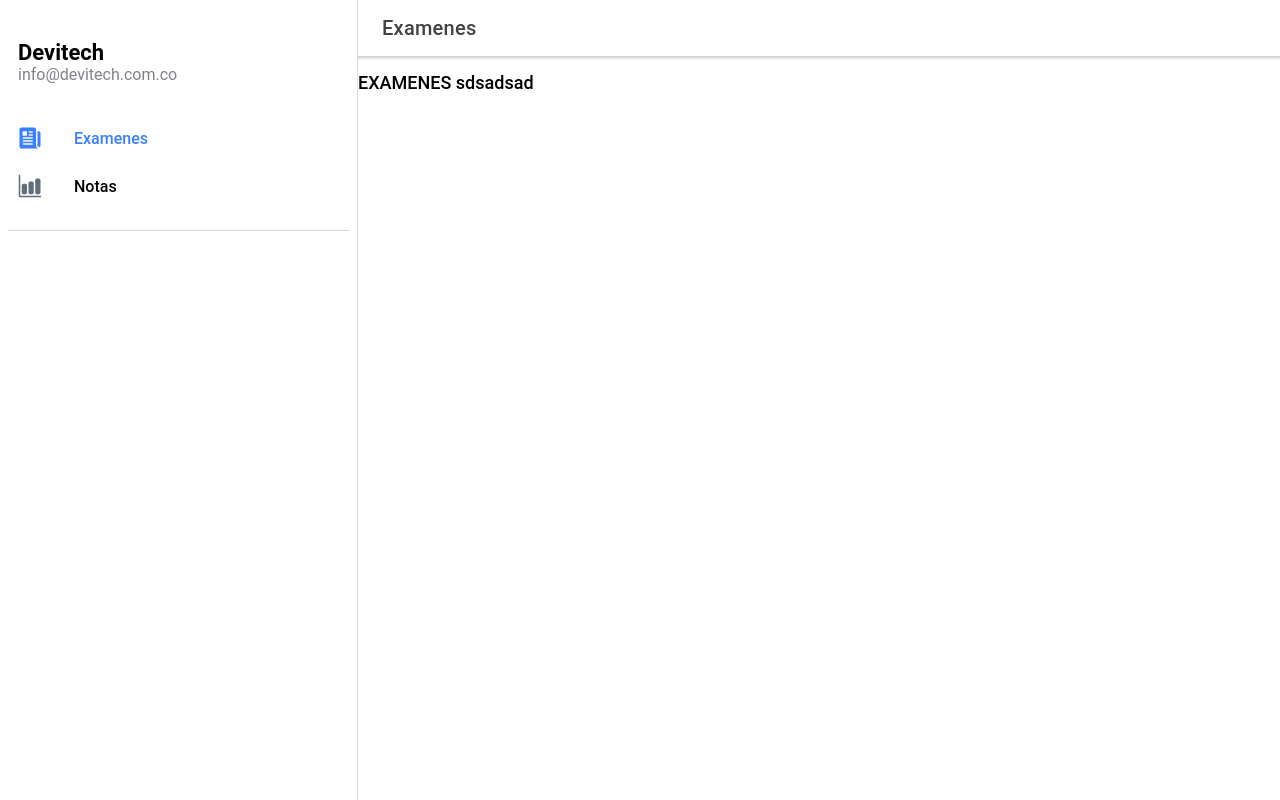
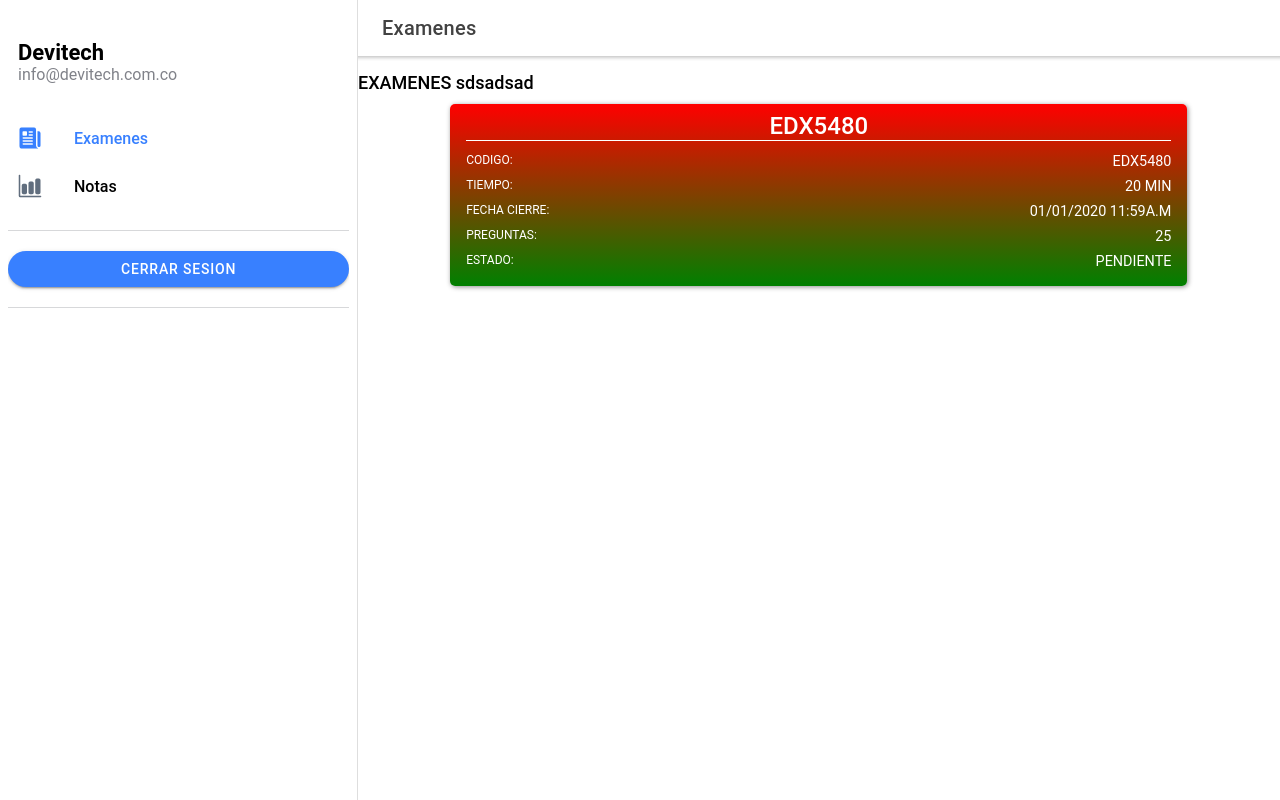
Before and after one commit to oscarld99/edukar-ionic, a React (Create React App) app: page /login in a window 1280 px wide. Both pictures are taken after a click on the element "Examenes". Built offline with nearby package versions, Linux system fonts and the light colour scheme.

Commit message:
chore: add card

```diff
--- a/package.json
+++ b/package.json
@@ -52,10 +52,10 @@
   "devDependencies": {
     "@capacitor/cli": "2.4.5",
     "@typescript-eslint/eslint-plugin": "^3.10.1",
-    "eslint": "^7.17.0",
     "eslint-config-standard-with-typescript": "^19.0.1",
     "eslint-plugin-import": "^2.22.1",
     "eslint-plugin-node": "^11.1.0",
+    "eslint": "^6.6.0",
     "eslint-plugin-promise": "^4.2.1",
     "eslint-plugin-standard": "^4.1.0",
     "git-commit-msg-linter": "^3.0.0",
--- a/src/components/Menu.css
+++ b/src/components/Menu.css
@@ -111,3 +111,9 @@ ion-note {
 ion-item.selected {
   --color: var(--ion-color-primary);
 }
+
+.btn-loguot{
+  display: block;
+  margin: auto;
+
+}
--- a/src/components/Menu.tsx
+++ b/src/components/Menu.tsx
@@ -1,4 +1,5 @@
 import {
+  IonButton,
   IonContent,
   IonIcon,
   IonItem,
@@ -9,15 +10,19 @@ import {
   IonMenuToggle,
   IonNote,
 } from '@ionic/react';
-
+import { useHistory } from 'react-router-dom';
 import React from 'react';
 import { useLocation } from 'react-router-dom';
-import {appPages} from '../pages/routes'
+import { appPages } from '../pages/routes'
 import './Menu.css';
 
 
 const Menu: React.FC = () => {
   const location = useLocation();
+  const history = useHistory();
+  const logOut = () => {
+    history.push("/login");
+  }
 
   return (
     <IonMenu contentId="main" type="overlay">
@@ -36,6 +41,10 @@ const Menu: React.FC = () => {
             );
           })}
         </IonList>
+        <IonList id="inbox-list">
+          <IonButton className="btn-loguot" shape="round" onClick={()=>logOut()}>CERRAR SESION</IonButton>
+        </IonList>
+
       </IonContent>
     </IonMenu>
   );
--- /dev/null
+++ b/src/components/card/Card.css
@@ -0,0 +1,29 @@
+.card{
+    width: 80%;
+    margin: auto;
+    padding: .5em 1em;
+    background: linear-gradient(red, green);
+    border-radius: 5px;
+    box-shadow: 1px 1px 5px rgba(0,0,0,.45);
+    color: white;
+    text-transform: uppercase;
+}
+.card__title{
+    margin: 0;
+    margin-bottom: .5em;
+    border-bottom: 1px solid white;
+    text-align: center;
+}
+
+.card__details .card__item {
+   display: flex;
+   justify-content: space-between;
+   margin-bottom: .5em;
+}
+
+.card__label{
+    font-size: .75em;
+}
+.card__info{
+    font-size: .9em;
+}
--- /dev/null
+++ b/src/components/card/Card.tsx
@@ -0,0 +1,44 @@
+import React, { useState, useRef } from 'react';
+import { useParams } from 'react-router';
+import {
+    IonIcon,
+    IonContent,
+    IonPage,
+    IonAlert
+} from '@ionic/react';
+import './Card.css';
+
+const Card: React.FC = ({titulo,codigo,tiempo,cierre,numeroPreguntas,estado,...props}:any) => {
+
+
+    return (
+        <div className="card">
+           <h2 className="card__title">{codigo}</h2>
+           <div className="card__details">
+               <div className="card__item">
+                   <span className="card__label">codigo:</span>
+                   <span className="card__info">{codigo}</span>
+               </div>
+               <div className="card__item">
+                   <span className="card__label">tiempo:</span>
+                   <span className="card__info">{tiempo}</span>
+               </div>
+               <div className="card__item">
+                   <span className="card__label">fecha cierre:</span>
+                   <span className="card__info">{cierre}</span>
+               </div>
+               <div className="card__item">
+                   <span className="card__label">preguntas:</span>
+                   <span className="card__info">{numeroPreguntas}</span>
+               </div>
+               <div className="card__item">
+                   <span className="card__label">estado:</span>
+                   <span className="card__info">{estado}</span>
+               </div>
+           </div>
+
+        </div>
+    );
+};
+
+export default Card;
--- a/src/pages/Page.tsx
+++ b/src/pages/Page.tsx
@@ -6,7 +6,8 @@ import './Page.css';
 
 const Page: React.FC = (props) => {
 
-  let { name } = useParams<{ name: string; }>()
+  const { name } = useParams<{ name: string; }>();
+  console.log(props)
   return (
     <IonPage>
       <IonHeader>
@@ -28,12 +29,11 @@ const Page: React.FC = (props) => {
           {
             appPages.map(({ Component, title }) => {
               if (title.toLowerCase().trim() === name.toLowerCase().trim()) {
-                return (<Component />)
-              } else {
-                return false
+                return (<Component />);
               }
             })
           }
+
         </main>
       </IonContent>
     </IonPage>
--- a/src/pages/examenes/examenes.tsx
+++ b/src/pages/examenes/examenes.tsx
@@ -1,10 +1,19 @@
 import React, { } from 'react';
+import Card from '../../components/card/Card';
 
 const Examenes: React.FC = () => {
-
+    const info:any={
+        titulo:'Quiz de matematicas',
+        codigo:'EDX5480',
+        tiempo:'20 Min',
+        cierre: '01/01/2020 11:59a.m',
+        numeroPreguntas: 25,
+        estado:'PENDIENTE'
+    };
     return (
         <div>
             <h5>EXAMENES sdsadsad</h5>
+            <Card {...info}></Card>
         </div>
     );
 };
--- a/src/pages/login/login.tsx
+++ b/src/pages/login/login.tsx
@@ -29,7 +29,6 @@ const Login: React.FC = () => {
     return (
         <IonPage>
             <IonContent fullscreen>
-
                 <div className="root-login">
                     <div className="img-logo">
                         <img src={Logologin} alt="logo-edukar" />
```
Also changed, not shown: .lintstagedrc.json, 1 other file (tests, documents, lock files or other folders).
